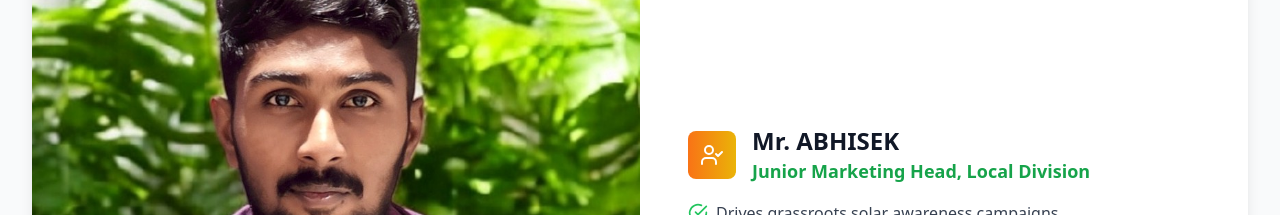
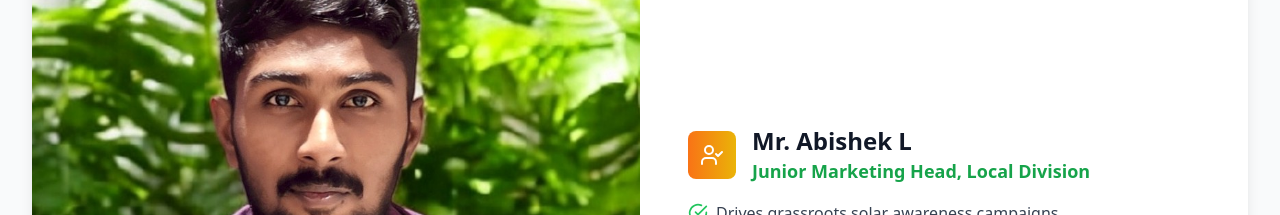
Before and after one commit to Dhamo07042006/vsbpowersolution, a React (Vite) app: page /team in a window 1280 px wide. Shown: the part 1860-2075 px from the top of the page. Built offline with nearby package versions, Linux system fonts and the light colour scheme.

Commit message:
image fixing  name issue

```diff
--- a/src/pages/Team.tsx
+++ b/src/pages/Team.tsx
@@ -28,7 +28,7 @@ const Team: React.FC = () => {
       ]
     },
     {
-      name: 'Mr. ABHISEK',
+      name: 'Mr. Abishek L',
       role: 'Junior Marketing Head, Local Division',
       image: '/maket head.jpg',
       iconColor: 'from-orange-500 to-yellow-500',
```
